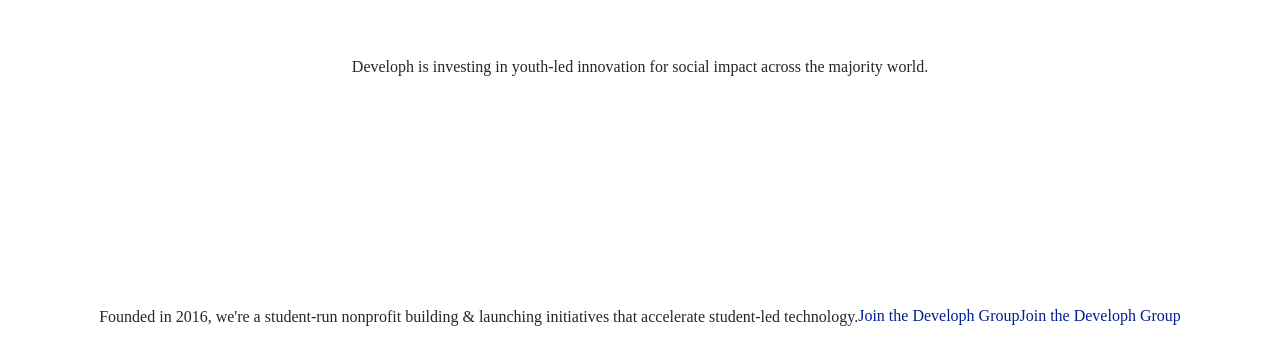
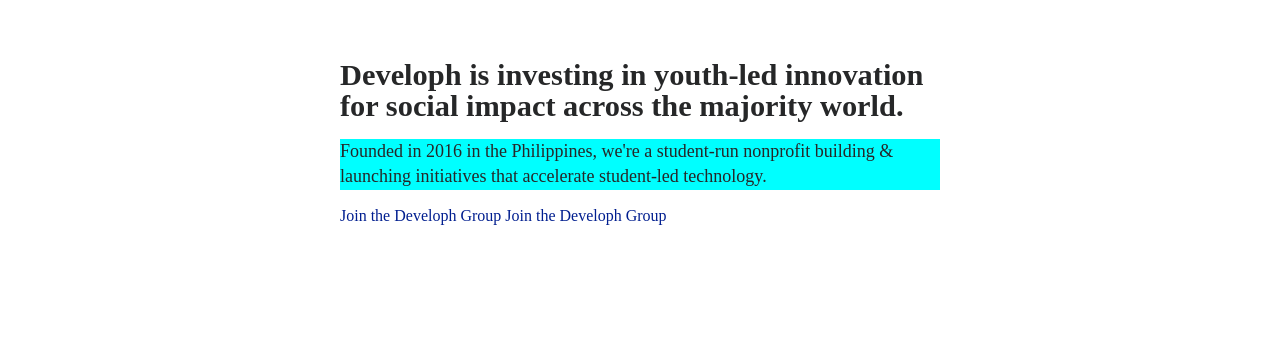
Before and after one commit to wedeveloph/2020-website, a website built with webpack: page public/index.html in a window 1280 px wide. Shown: the part 208-572 px from the top of the page. Built offline with nearby package versions, Linux system fonts and the light colour scheme; files whose address does not match are found by name.

Commit message:
clean grid

```diff
--- a/public/assets/scripts/landing.js
+++ b/public/assets/scripts/landing.js
@@ -1 +1 @@
-!function(e){var t={};function r(n){if(t[n])return t[n].exports;var o=t[n]={i:n,l:!1,exports:{}};return e[n].call(o.exports,o,o.exports,r),o.l=!0,o.exports}r.m=e,r.c=t,r.d=function(e,t,n){r.o(e,t)||Object.defineProperty(e,t,{enumerable:!0,get:n})},r.r=function(e){"undefined"!=typeof Symbol&&Symbol.toStringTag&&Object.defineProperty(e,Symbol.toStringTag,{value:"Module"}),Object.defineProperty(e,"__esModule",{value:!0})},r.t=function(e,t){if(1&t&&(e=r(e)),8&t)return e;if(4&t&&"object"==typeof e&&e&&e.__esModule)return e;var n=Object.create(null);if(r.r(n),Object.defineProperty(n,"default",{enumerable:!0,value:e}),2&t&&"string"!=typeof e)for(var o in e)r.d(n,o,function(t){return e[t]}.bind(null,o));return n},r.n=function(e){var t=e&&e.__esModule?function(){return e.default}:function(){return e};return r.d(t,"a",t),t},r.o=function(e,t){return Object.prototype.hasOwnProperty.call(e,t)},r.p="/assets",r(r.s=1)}([,function(e,t,r){}]);
+!function(e){var t={};function r(n){if(t[n])return t[n].exports;var o=t[n]={i:n,l:!1,exports:{}};return e[n].call(o.exports,o,o.exports,r),o.l=!0,o.exports}r.m=e,r.c=t,r.d=function(e,t,n){r.o(e,t)||Object.defineProperty(e,t,{enumerable:!0,get:n})},r.r=function(e){"undefined"!=typeof Symbol&&Symbol.toStringTag&&Object.defineProperty(e,Symbol.toStringTag,{value:"Module"}),Object.defineProperty(e,"__esModule",{value:!0})},r.t=function(e,t){if(1&t&&(e=r(e)),8&t)return e;if(4&t&&"object"==typeof e&&e&&e.__esModule)return e;var n=Object.create(null);if(r.r(n),Object.defineProperty(n,"default",{enumerable:!0,value:e}),2&t&&"string"!=typeof e)for(var o in e)r.d(n,o,function(t){return e[t]}.bind(null,o));return n},r.n=function(e){var t=e&&e.__esModule?function(){return e.default}:function(){return e};return r.d(t,"a",t),t},r.o=function(e,t){return Object.prototype.hasOwnProperty.call(e,t)},r.p="assets/",r(r.s=1)}([,function(e,t,r){}]);
--- a/public/assets/scripts/main.js
+++ b/public/assets/scripts/main.js
@@ -1 +1 @@
-!function(e){var t={};function r(n){if(t[n])return t[n].exports;var o=t[n]={i:n,l:!1,exports:{}};return e[n].call(o.exports,o,o.exports,r),o.l=!0,o.exports}r.m=e,r.c=t,r.d=function(e,t,n){r.o(e,t)||Object.defineProperty(e,t,{enumerable:!0,get:n})},r.r=function(e){"undefined"!=typeof Symbol&&Symbol.toStringTag&&Object.defineProperty(e,Symbol.toStringTag,{value:"Module"}),Object.defineProperty(e,"__esModule",{value:!0})},r.t=function(e,t){if(1&t&&(e=r(e)),8&t)return e;if(4&t&&"object"==typeof e&&e&&e.__esModule)return e;var n=Object.create(null);if(r.r(n),Object.defineProperty(n,"default",{enumerable:!0,value:e}),2&t&&"string"!=typeof e)for(var o in e)r.d(n,o,function(t){return e[t]}.bind(null,o));return n},r.n=function(e){var t=e&&e.__esModule?function(){return e.default}:function(){return e};return r.d(t,"a",t),t},r.o=function(e,t){return Object.prototype.hasOwnProperty.call(e,t)},r.p="/assets",r(r.s=0)}([function(e,t,r){}]);
+!function(e){var t={};function r(n){if(t[n])return t[n].exports;var o=t[n]={i:n,l:!1,exports:{}};return e[n].call(o.exports,o,o.exports,r),o.l=!0,o.exports}r.m=e,r.c=t,r.d=function(e,t,n){r.o(e,t)||Object.defineProperty(e,t,{enumerable:!0,get:n})},r.r=function(e){"undefined"!=typeof Symbol&&Symbol.toStringTag&&Object.defineProperty(e,Symbol.toStringTag,{value:"Module"}),Object.defineProperty(e,"__esModule",{value:!0})},r.t=function(e,t){if(1&t&&(e=r(e)),8&t)return e;if(4&t&&"object"==typeof e&&e&&e.__esModule)return e;var n=Object.create(null);if(r.r(n),Object.defineProperty(n,"default",{enumerable:!0,value:e}),2&t&&"string"!=typeof e)for(var o in e)r.d(n,o,function(t){return e[t]}.bind(null,o));return n},r.n=function(e){var t=e&&e.__esModule?function(){return e.default}:function(){return e};return r.d(t,"a",t),t},r.o=function(e,t){return Object.prototype.hasOwnProperty.call(e,t)},r.p="assets/",r(r.s=0)}([function(e,t,r){}]);
--- a/public/index.html
+++ b/public/index.html
@@ -15,10 +15,24 @@
 
       <div id="container">
 
-          <div id="landing" class="box center" style="min-height:500px">
+          <div id="landing" class="box center">
+
+              <div class="box-inner">
 
           <h1>Developh is investing in youth-led innovation for social impact across the majority world.</h1>
-            <p stly>Founded in 2016, we're a student-run nonprofit building & launching initiatives that accelerate student-led technology.</p>
+            <p style="background:cyan;">Founded in 2016 in the Philippines, we're a student-run nonprofit building & launching initiatives that accelerate student-led technology.</p>
+
+            <a class="landing-button" href="https://fb.com/groups/developh">Join the Developh Group</a>
+            <a class="landing-button" href="https://fb.com/groups/developh">Join the Developh Group</a>
+
+            </div>
+
+          </div>
+
+            <div id="programs" class="box" style="min-height:100%;">
+
+          <h1>Developh is investing in youth-led innovation for social impact across the majority world.</h1>
+            <p style="background:cyan;">Founded in 2016 in the Philippines, we're a student-run nonprofit building & launching initiatives that accelerate student-led technology.</p>
 
             <a class="landing-button" href="https://fb.com/groups/developh">Join the Developh Group</a>
             <a class="landing-button" href="https://fb.com/groups/developh">Join the Developh Group</a>
--- /dev/null
+++ b/public/scripts/landing.js
@@ -0,0 +1 @@
+!function(e){var t={};function r(n){if(t[n])return t[n].exports;var o=t[n]={i:n,l:!1,exports:{}};return e[n].call(o.exports,o,o.exports,r),o.l=!0,o.exports}r.m=e,r.c=t,r.d=function(e,t,n){r.o(e,t)||Object.defineProperty(e,t,{enumerable:!0,get:n})},r.r=function(e){"undefined"!=typeof Symbol&&Symbol.toStringTag&&Object.defineProperty(e,Symbol.toStringTag,{value:"Module"}),Object.defineProperty(e,"__esModule",{value:!0})},r.t=function(e,t){if(1&t&&(e=r(e)),8&t)return e;if(4&t&&"object"==typeof e&&e&&e.__esModule)return e;var n=Object.create(null);if(r.r(n),Object.defineProperty(n,"default",{enumerable:!0,value:e}),2&t&&"string"!=typeof e)for(var o in e)r.d(n,o,function(t){return e[t]}.bind(null,o));return n},r.n=function(e){var t=e&&e.__esModule?function(){return e.default}:function(){return e};return r.d(t,"a",t),t},r.o=function(e,t){return Object.prototype.hasOwnProperty.call(e,t)},r.p="/assets/",r(r.s=1)}([,function(e,t,r){}]);
--- /dev/null
+++ b/public/scripts/main.js
@@ -0,0 +1 @@
+!function(e){var t={};function r(n){if(t[n])return t[n].exports;var o=t[n]={i:n,l:!1,exports:{}};return e[n].call(o.exports,o,o.exports,r),o.l=!0,o.exports}r.m=e,r.c=t,r.d=function(e,t,n){r.o(e,t)||Object.defineProperty(e,t,{enumerable:!0,get:n})},r.r=function(e){"undefined"!=typeof Symbol&&Symbol.toStringTag&&Object.defineProperty(e,Symbol.toStringTag,{value:"Module"}),Object.defineProperty(e,"__esModule",{value:!0})},r.t=function(e,t){if(1&t&&(e=r(e)),8&t)return e;if(4&t&&"object"==typeof e&&e&&e.__esModule)return e;var n=Object.create(null);if(r.r(n),Object.defineProperty(n,"default",{enumerable:!0,value:e}),2&t&&"string"!=typeof e)for(var o in e)r.d(n,o,function(t){return e[t]}.bind(null,o));return n},r.n=function(e){var t=e&&e.__esModule?function(){return e.default}:function(){return e};return r.d(t,"a",t),t},r.o=function(e,t){return Object.prototype.hasOwnProperty.call(e,t)},r.p="/assets/",r(r.s=0)}([function(e,t,r){}]);
--- a/src/styles/landing.scss
+++ b/src/styles/landing.scss
@@ -18,13 +18,20 @@
 
 
 #landing{
-
     color: $black-dark;
-    background: $landing-bg;
     background-size: cover;
     background-repeat: no-repeat;
     font-family: 'Messina Sans';
 
+    min-height:700px;
 
+    .box-inner{
+        max-width:600px;
+
+        p{
+            margin:1em 0;
+        }
+
+    }
 
 }
--- a/src/styles/main.scss
+++ b/src/styles/main.scss
@@ -72,41 +72,59 @@
 body{
     font-family: 'Messina Sans';
     color: $black-mid;
+    text-rendering: optimizeLegibility;
+    -webkit-font-smoothing: antialiased;
+    -moz-osx-font-smoothing: grayscale;
 }
 
 
 #container {
+    box-sizing: border-box;
     position: absolute;
     top: 0;
     left: 0;
 
     display: flex;
-    justify-content: center;
+    flex-wrap: wrap;
+    align-items: flex-start;
 
-    height: 100%;
+    height:100%;
     width: 100%;
+
+    justify-items:center;
+
+    overflow-x:hidden;
+    overflow-y: scroll;
 }
 
 .box {
     width: 100%;
     box-sizing: border-box;
+    display: flex;
+    flex-wrap: wrap;
+    justify-content: center;
+    vertical-align: center;
+    align-items: center;
+
+    padding:5vw;
+
 }
 
 
 
-.box.center {
-    margin: auto;
-    display: flex;
-    flex-wrap: wrap;
-    align-items: center;
-    justify-content: center;
+/* CODE */
+
+
+h1{
+    display: block;
+    text-align: left;
+    font-size:1.9em;
+    font-weight:bold;
 }
 
-
-/* CODE */
-
 p{
-    font-size:1.4em 14px;
+    font-size:18px;
+    line-height:1.4em;
 }
 
 
--- a/webpack.config.js
+++ b/webpack.config.js
@@ -27,10 +27,10 @@
     // Specify the base path for all the assets within your
     // application. This is relative to the output path, so in
     // our case it will be ./public/assets
-    publicPath: '/assets',
+    publicPath: '/assets/',
     // The name of the output bundle. Path is also relative
     // to the output path
-    filename: 'assets/scripts/[name].js'
+    filename: 'scripts/[name].js'
   },
   module: {
     // Array of rules that tells Webpack how the modules (output)
```
Also changed, not shown: public/assets/styles/landing.css, public/assets/styles/main.css, 1 other file.
